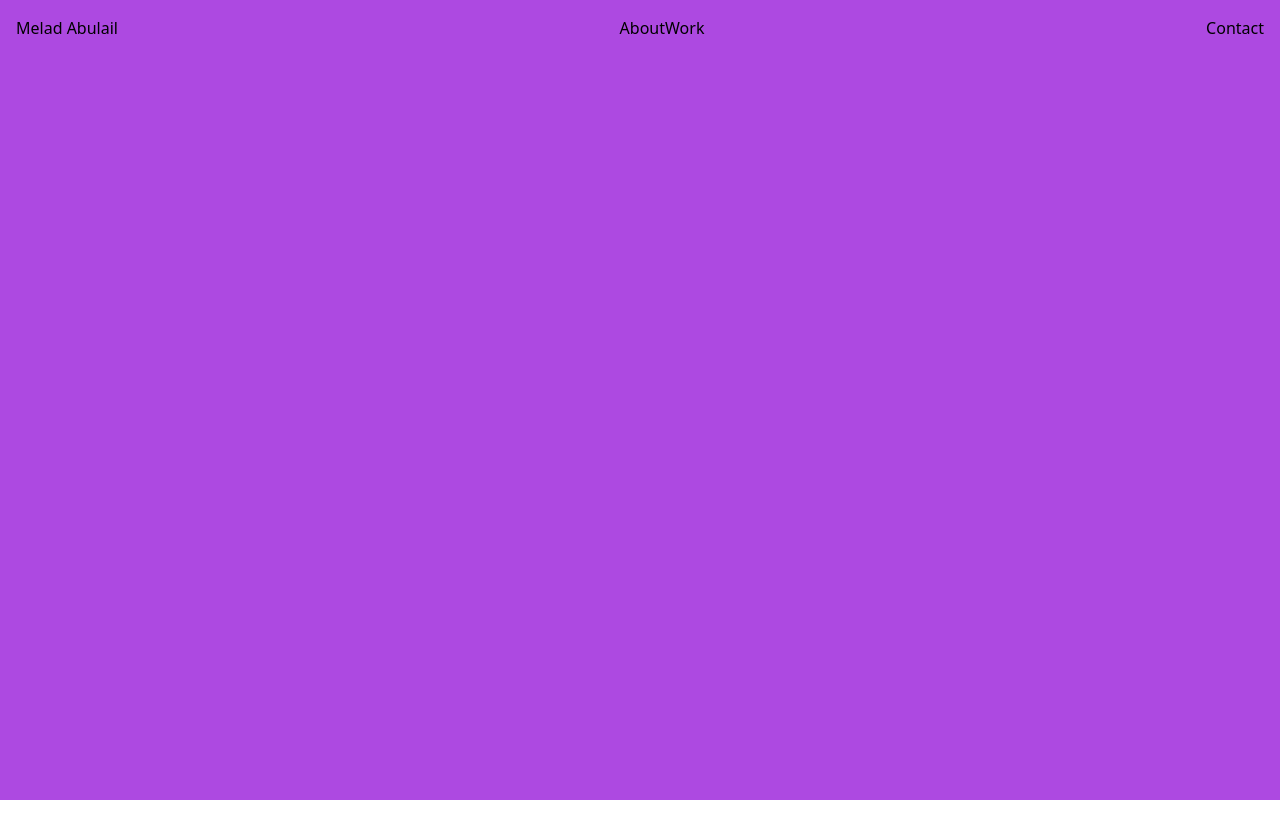
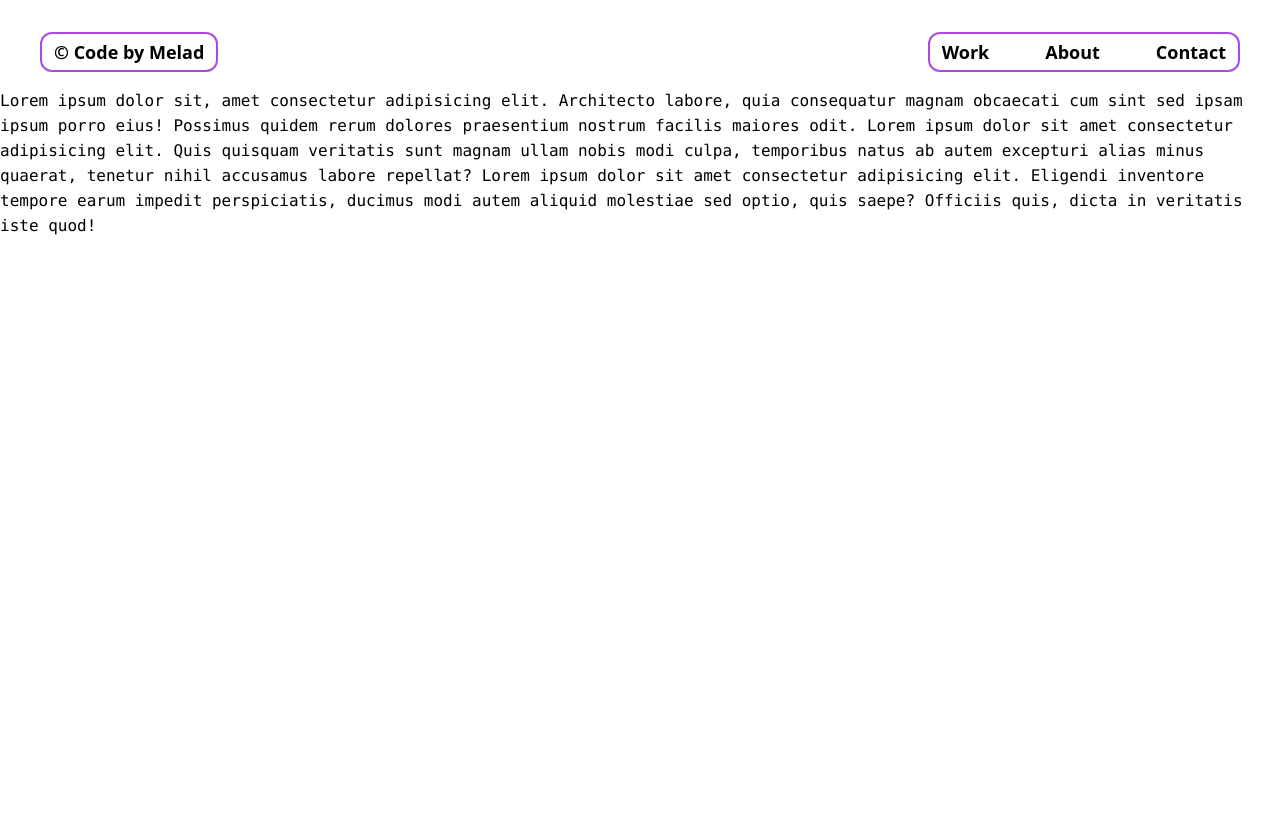
Before and after one commit to MeladAbulail/Portfolio, a React (Vite) app: page / in a window 1280 px wide. Before the commit the page ends 800 px from the top, so only its background shows below. Built offline with nearby package versions, Linux system fonts and the light colour scheme.

Commit message:
Chaning Website theme

```diff
--- a/src/App.jsx
+++ b/src/App.jsx
@@ -2,29 +2,25 @@ import React, { useRef } from "react";
 import Navbar from "./Components/Navbar/Navbar";
 
 const App = () => {
-  // const sectionRef = useRef(null);
-  // const navbarHeight = 56; // Adjust this to match the actual height of your navbar
-
-  // const onScrollToSectionClicked = () => {
-  //   if (sectionRef.current) {
-  //     const topOffset = sectionRef.current.getBoundingClientRect().top + window.scrollY - navbarHeight;
-  //     window.scrollTo({
-  //       top: topOffset,
-  //       behavior: "smooth",
-  //     });
-  //   }
-  // };
-
   return (
     <div className="bg-darkPurple">
-      <div className="max-w-screen-2xl bg-purple min-h-screen mx-auto">
+      <div className="max-w-screen-2xl bg-primary min-h-screen mx-auto">
         <div className="sticky top-0 h-14">
           <Navbar />
         </div>
 
-        {/* <div ref={sectionRef} className="w-48 min-h-[2000px] bg-yellow-300">
-          <p>Target Section</p>
-        </div> */}
+        <span className="font-mono">
+          Lorem ipsum dolor sit, amet consectetur adipisicing elit. Architecto
+          labore, quia consequatur magnam obcaecati cum sint sed ipsam ipsum
+          porro eius! Possimus quidem rerum dolores praesentium nostrum facilis
+          maiores odit. Lorem ipsum dolor sit amet consectetur adipisicing elit.
+          Quis quisquam veritatis sunt magnam ullam nobis modi culpa, temporibus
+          natus ab autem excepturi alias minus quaerat, tenetur nihil accusamus
+          labore repellat? Lorem ipsum dolor sit amet consectetur adipisicing
+          elit. Eligendi inventore tempore earum impedit perspiciatis, ducimus
+          modi autem aliquid molestiae sed optio, quis saepe? Officiis quis,
+          dicta in veritatis iste quod!
+        </span>
       </div>
     </div>
   );
--- a/src/Components/Navbar/Navbar.jsx
+++ b/src/Components/Navbar/Navbar.jsx
@@ -2,18 +2,16 @@ import React from "react";
 
 function Navbar() {
   return (
-    <div className="w-full">
-      <div className="flex flex-row align-middle justify-between p-4">
-        <div>
-          <span>Melad Abulail</span>
+    <div className="w-full text-lg	text-secondary font-semibold">
+      <div className="flex flex-row align-middle justify-between mt-8 mx-10">
+        <div className="border-2 border-purple rounded-xl px-3 py-1">
+          <span className="hover:rotate-180">&copy; Code by Melad</span>
         </div>
-        <div className="">
-          <div className="">
-            <span>About</span>
-            <span>Work</span>
-          </div>
+        <div className="flex flex-row gap-14 border-2 border-purple rounded-xl px-3 py-1">
+          <span>Work</span>
+          <span>About</span>
+          <span>Contact</span>
         </div>
-        <div>Contact</div>
       </div>
     </div>
   );
--- a/tailwind.config.js
+++ b/tailwind.config.js
@@ -5,13 +5,13 @@ module.exports = {
     extend: {},
     backgroundColor: {
       primary: "#FFF",
-      secoundary: "#000",
+      secondary: "#000",
       purple: "#AD49E1",
       darkPurple: "#7A1CAC",
     },
     colors: {
       primary: "#FFF",
-      Secoundary: "#000",
+      secondary: "#000",
       purple: "#AD49E1",
       darkPurple: "#7A1CAC",
     },
```
